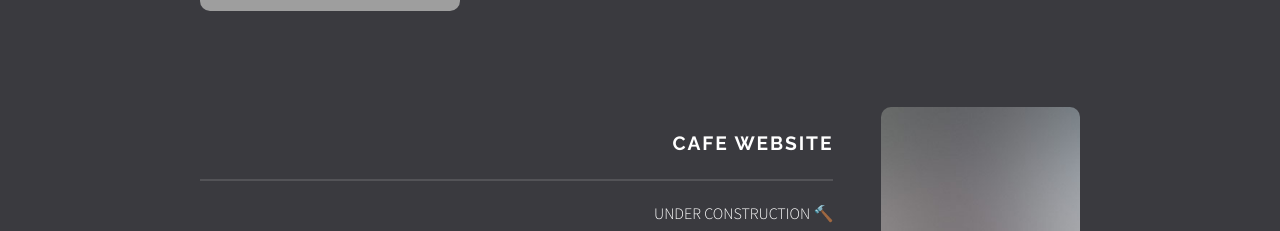
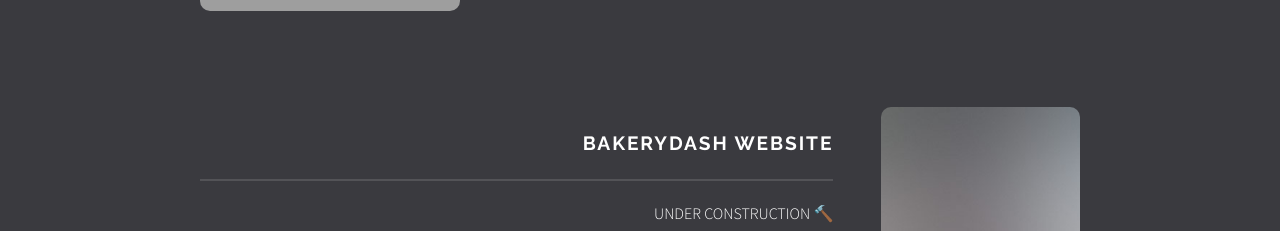
Before and after one commit to tmills0203/Portfolio, a plain HTML site: page index.html in a window 1280 px wide. Shown: the part 1258-1489 px from the top of the page. Drawn offline with Linux system fonts and the light colour scheme; grey boxes are pictures that could not be loaded.

Commit message:
Update index.html
update website name

```diff
--- a/index.html
+++ b/index.html
@@ -94,7 +94,7 @@
           <div class="inner">
             <a href="#" class="image"><img src="images/pic03.jpg" alt="" /></a>
             <div class="content">
-              <h2 class="major">Cafe Website</h2>
+              <h2 class="major">BakeryDash Website</h2>
               <p>UNDER CONSTRUCTION 🔨</p>
               <a href="#" class="special">Learn more</a>
             </div>
```
